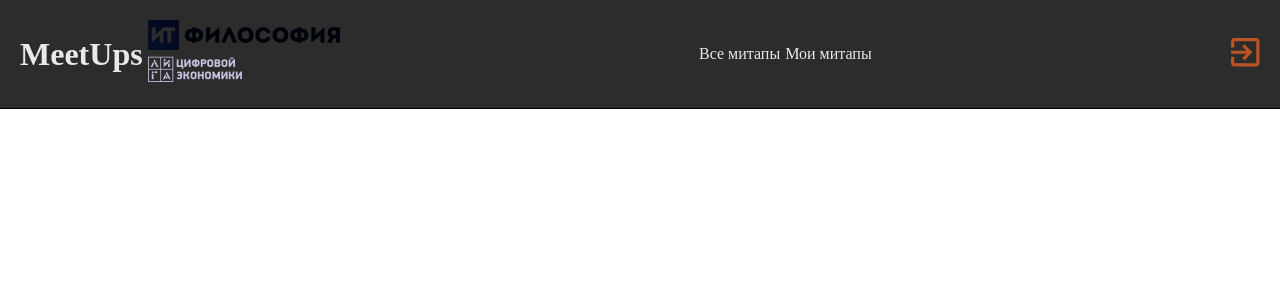
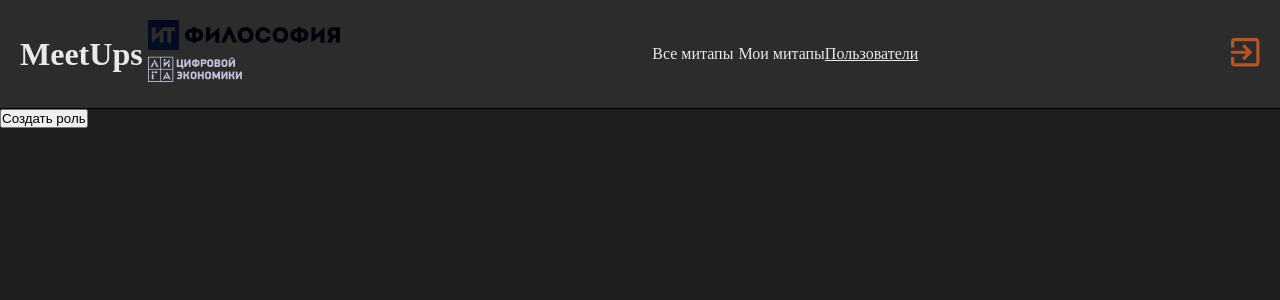
Before and after one commit to vladislavorehov55/final-liga-project, an Angular app: page /users in a window 1280 px wide. Before the commit this address led to /. Shown: the top 300 px of the page. Built offline with nearby package versions, Linux system fonts and the light colour scheme; sample sign-in values are in the browser's storage.

Commit message:
Added: users page and new path to router

```diff
--- a/src/app/app-routing.module.ts
+++ b/src/app/app-routing.module.ts
@@ -3,6 +3,7 @@ import { RouterModule, Routes } from '@angular/router';
 import {MeetupsPageComponent} from "./components/pages/meetups-page/meetups-page.component";
 import {AuthPageComponent} from "./components/pages/auth-page/auth-page.component";
 import {AuthGuard} from "./guards/auth.guard";
+import {UsersPageComponent} from "./components/pages/users-page/users-page.component";
 
 const routes: Routes = [
   {
@@ -18,6 +19,10 @@ const routes: Routes = [
     path: 'my-meetups',
     component: MeetupsPageComponent,
     canActivate: [AuthGuard]
+  },
+  {
+    path: 'users',
+    component: UsersPageComponent
   }
 ];
 
--- a/src/app/components/header/header.component.html
+++ b/src/app/components/header/header.component.html
@@ -29,6 +29,14 @@
           Мои митапы
         </a>
       </li>
+      <li class="navItem">
+        <a class="navLink"
+           routerLink="/users"
+           routerLinkActive="activeLink"
+        >
+          Пользователи
+        </a>
+      </li>
     </ul>
   </nav>
   <button class="btnLogout" (click)="logoutHandler()">
--- /dev/null
+++ b/src/app/components/pages/users-page/users-page.component.html
@@ -0,0 +1,3 @@
+<div class="page">
+  <button>Создать роль</button>
+</div>
--- /dev/null
+++ b/src/app/components/pages/users-page/users-page.component.scss
@@ -0,0 +1,3 @@
+.page {
+  min-height: calc(100vh - 109px);
+}
```
Also changed, not shown: src/app/components/pages/users-page/users-page.component.ts (added, +10 -0 lines), src/app/components/pages/users-page/users-page.module.ts (added, +16 -0 lines), 1 other file (tests, documents, lock files or other folders).
